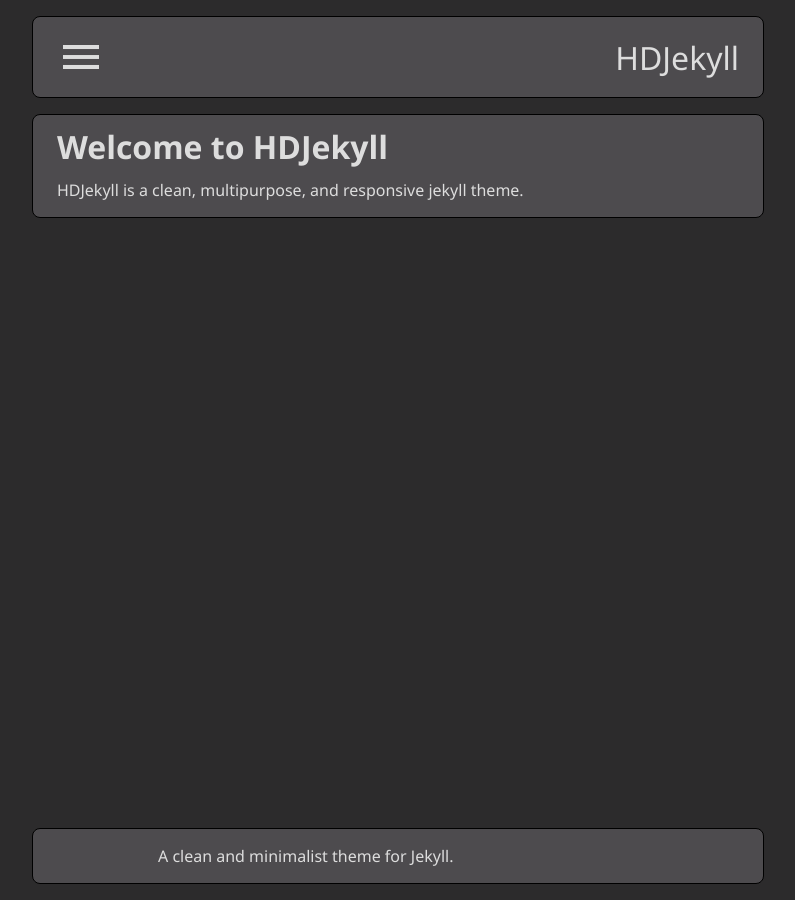
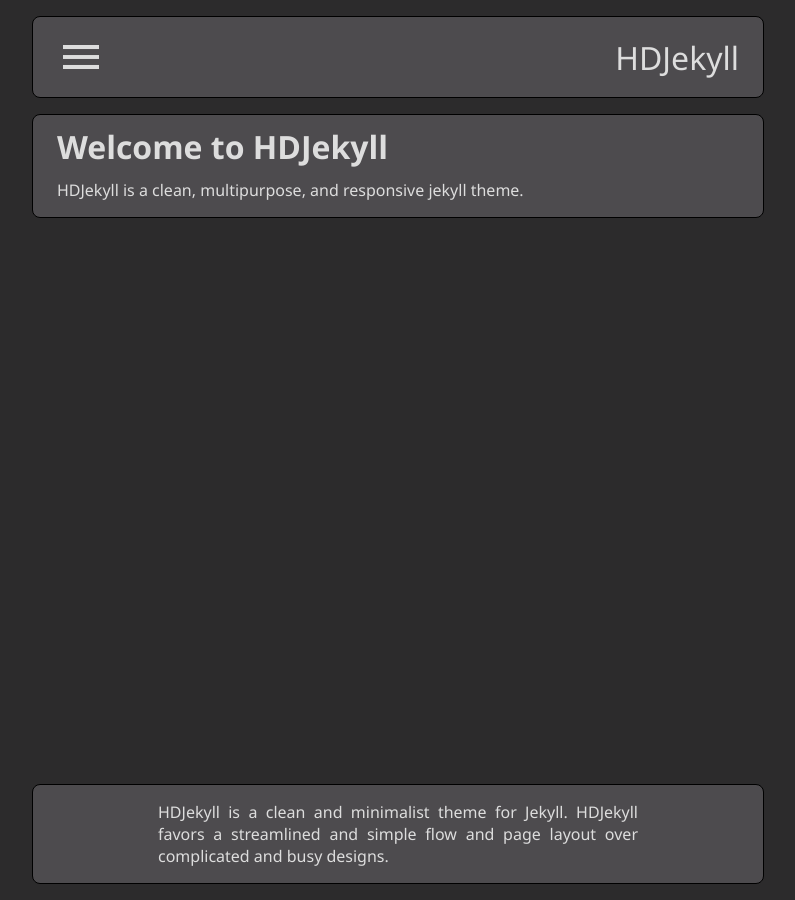
Before and after one commit to hd-genius/HDJekyll, a Jekyll site: the page built from index.html, in a window 1280 px wide. Shown: the whole page, without its empty margins (242-1037 px from the left). Built offline with Jekyll 4.4.1, drawn with Linux system fonts in a browser that asks for light colours; the list of posts is cut into pages by our own code.

Commit message:
Updated the _config.yml

```diff
--- a/_config.yml
+++ b/_config.yml
@@ -1,17 +1,11 @@
 title: HDJekyll
 email: roythomasstewart@gmail.com
-description: A clean and minimalist theme for Jekyll.
+description: HDJekyll is a clean and minimalist theme for Jekyll. HDJekyll favors a streamlined and simple flow and page layout over complicated and busy designs.
 baseurl: ""
 url: "http://hd-jekyll.hdgenius.me"
 
 markdown: kramdown
 theme: minima
-plugins:
-  - jekyll-feed
-  - jekyll-paginate
-
-paginate: 10
-paginate_path: "/blog/page:num/"
 
 sass:
   sass_dir: _sass
```
